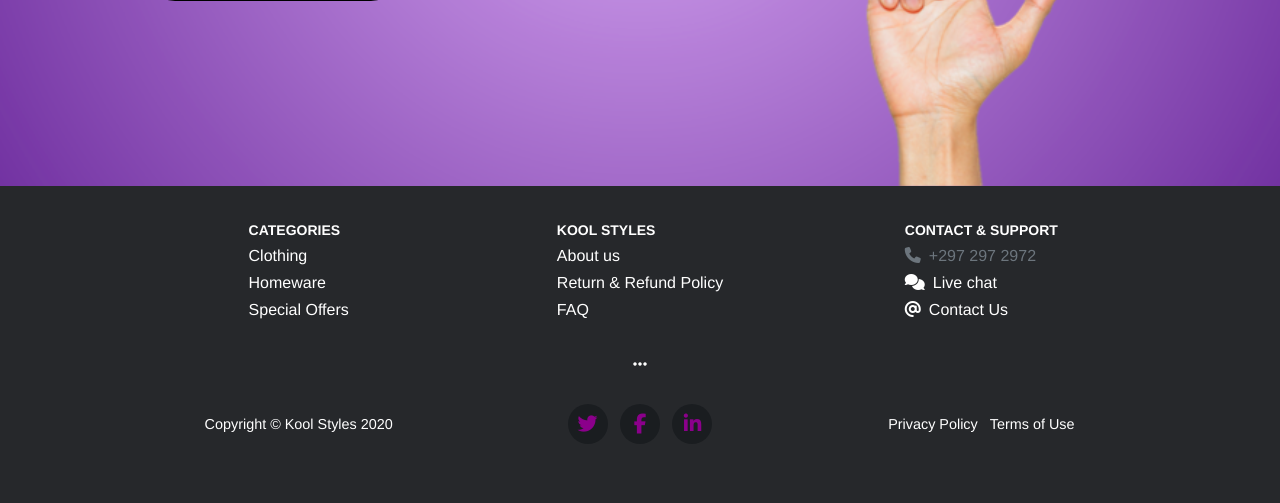
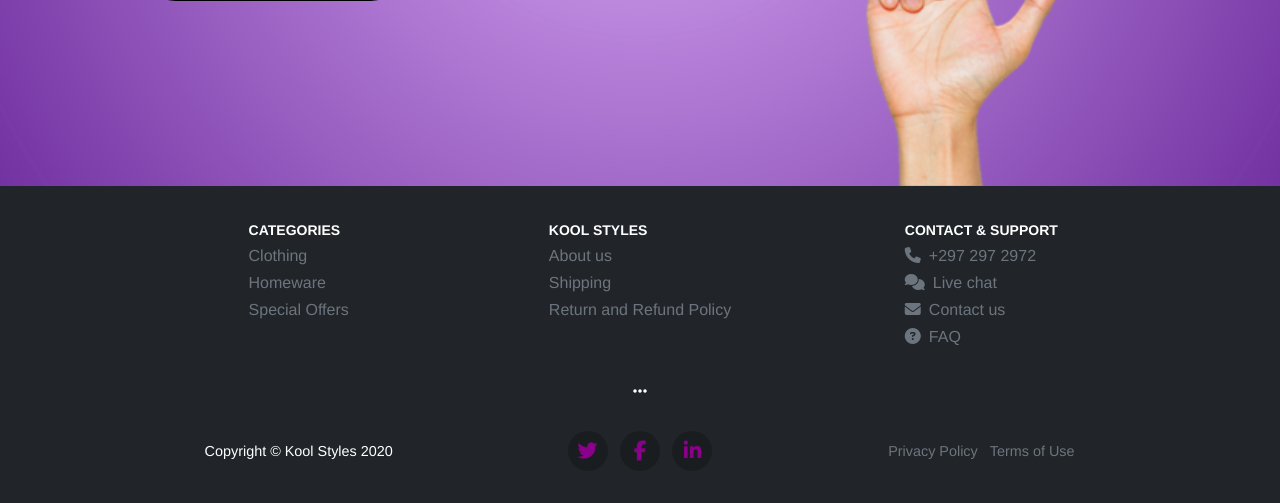
Before and after one commit to Code-Institute-Submissions/ck00lman-kool-styles, a Django app: page / in a window 1280 px wide. Shown: the part 614-1117 px from the top of the page. Before the commit the page ends 1048 px from the top, so only its background shows below. Run offline with Django 3.2, Linux system fonts and the light colour scheme; some libraries are stand-ins or nearby versions.

Commit message:
Corrected footer css

```diff
--- a/static/css/base.css
+++ b/static/css/base.css
@@ -310,22 +310,32 @@ input[name='q']::placeholder {
 
 /* Footer */
 
+.col-md-4:nth-child(even) {
+  // background: blue;
+}
+.col-md-4:nth-child(odd) {
+  // background: red;
+}
+
 a {
-  color: white;
+  color: #6c757d;
 }
 a:hover {
-  color: darkmagenta;
+  color: #8B008B;
   text-decoration: none;
 }
 
 ::selection {
-  background: darkmagenta;
+  background: #8B008B;
   text-shadow: none;
 }
 
 footer {
   padding: 2rem 0;
-  background-color: #26282b;
+  background-color: #212529;
+  // .container .row:not(:last-child) {
+  //   padding-bottom: 2rem;
+  // }
 }
 
 .footer-column:not(:first-child) {
@@ -337,7 +347,7 @@ footer {
 
 .footer-column {
   text-align: center;
-
+  //border: red solid 1px;
   .nav-item {
     .nav-link {
       padding: 0.1rem 0;
@@ -407,6 +417,7 @@ footer .quick-links {
 }
 
 
+
 /* fixed top navbar only on medium and up */
 @media (min-width: 992px) {
     .fixed-top-desktop-only {
--- a/templates/includes/footer.html
+++ b/templates/includes/footer.html
@@ -26,10 +26,10 @@
             <a class="nav-link" href="#">About us</a>
           </li>
           <li class="nav-item">
-            <a class="nav-link" href="#">Return & Refund Policy</a>
+            <a class="nav-link" href="#">Shipping</a>
           </li>
           <li class="nav-item">
-            <a class="nav-link" href="#">FAQ</a>
+            <a class="nav-link" href="#">Return and Refund Policy</a>
           </li>
         </ul>
       </div>
@@ -45,7 +45,10 @@
             <a class="nav-link" href="#"><i class="fas fa-comments"></i>Live chat</a>
           </li>
           <li class="nav-item">
-            <a class="nav-link" href="#"><i class="fas fa-at"></i>Contact Us</a>
+            <a class="nav-link" href="#"><i class="fas fa-envelope"></i>Contact us</a>
+          </li>
+          <li class="nav-item">
+            <a class="nav-link" href="#"><i class="fas fa-question-circle"></i>FAQ</a>
           </li>
         </ul>
       </div>
```
